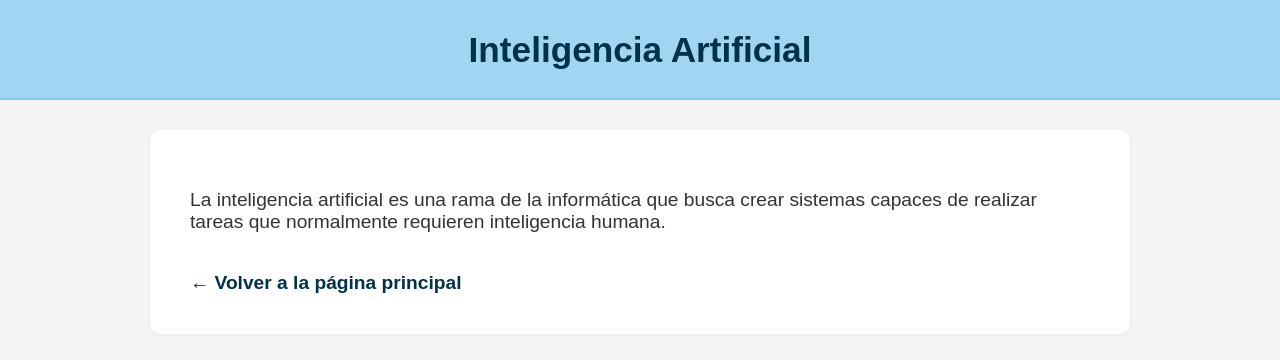
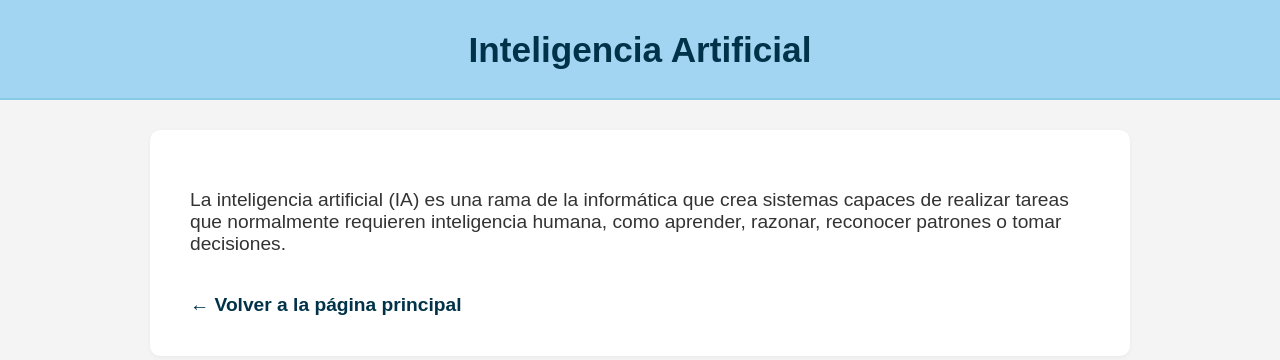
Before and after one commit to CarlosPoveda822/Tarea1, a Flask app: page /ia in a window 1280 px wide. Shown: the top 360 px of the page. Run offline with Flask 3, Linux system fonts and the light colour scheme.

Commit message:
Update ia.html

```diff
--- a/templates/ia.html
+++ b/templates/ia.html
@@ -10,7 +10,7 @@
         <h1>Inteligencia Artificial</h1>
     </div>
     <div class="contenido">
-        <p>La inteligencia artificial es una rama de la informática que busca crear sistemas capaces de realizar tareas que normalmente requieren inteligencia humana.</p>
+        <p>La inteligencia artificial (IA) es una rama de la informática que crea sistemas capaces de realizar tareas que normalmente requieren inteligencia humana, como aprender, razonar, reconocer patrones o tomar decisiones.</p>
         <a href="{{ url_for('inicio') }}" class="btn-regresar">← Volver a la página principal</a>
     </div>
 </body>
```
